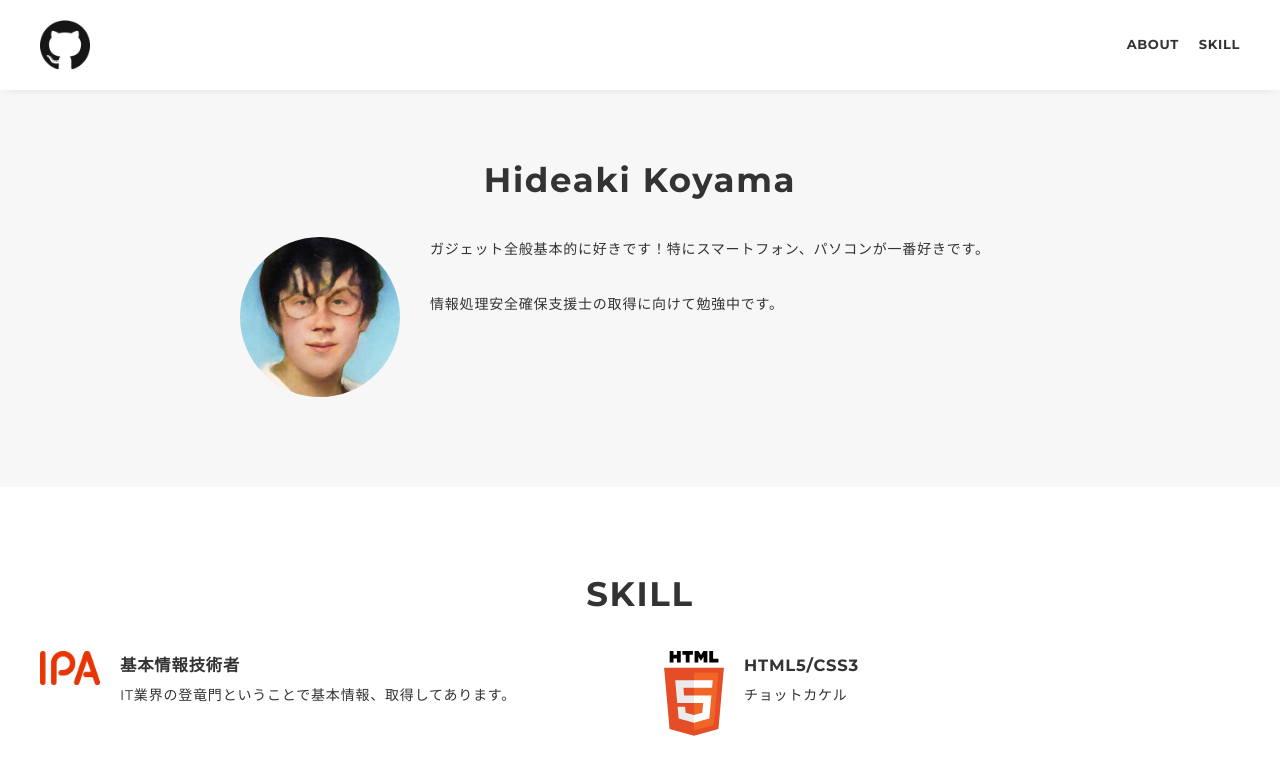
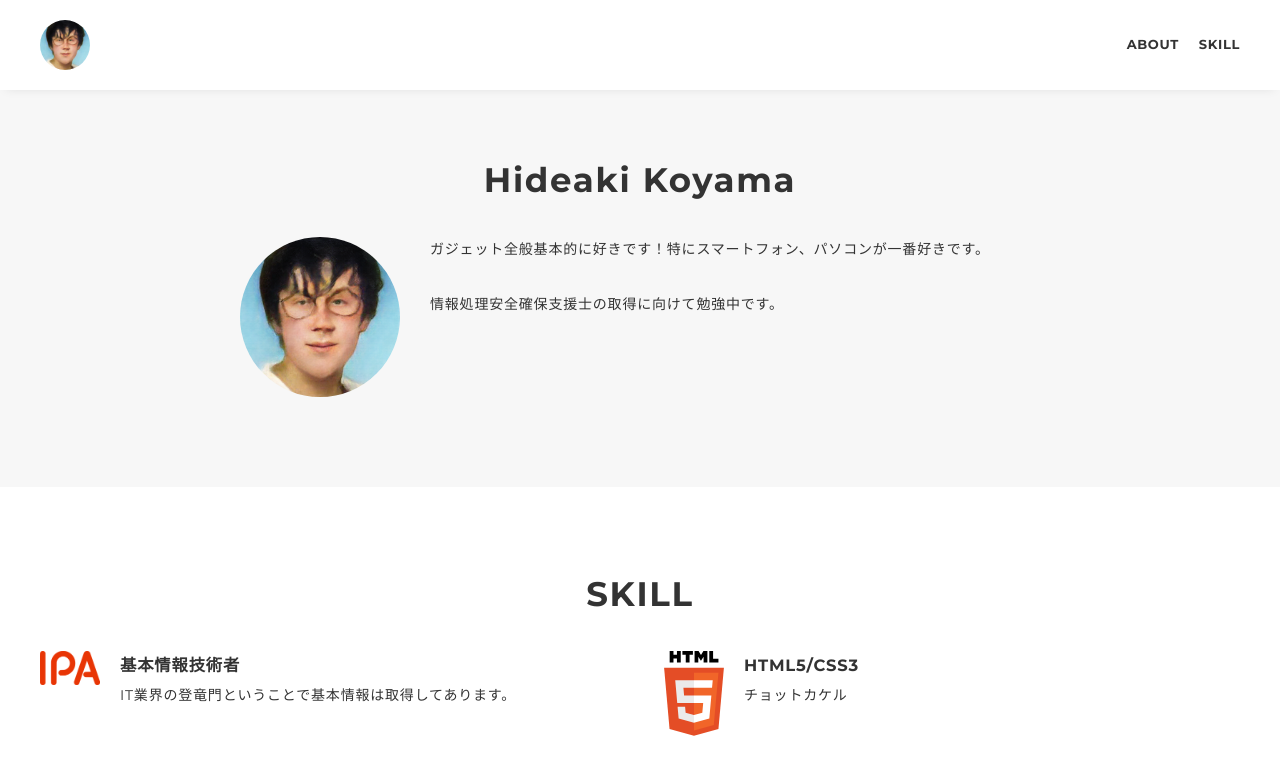
Before and after one commit to hk66ms/portfolio, a plain HTML site: page docs/index.html in a window 1280 px wide. Shown: the top 784 px of the page. Drawn offline with nearby package versions, Linux system fonts and the light colour scheme.

Commit message:
header-banner border-radius

```diff
--- a/docs/css/style.css
+++ b/docs/css/style.css
@@ -1,5 +1,6 @@
 body {
-  font-family: "Montserrat","Helvetica Neue",Arial,"Hiragino Kaku Gothic ProN","Hiragino Sans",Meiryo,sans-serif;
+	font-family: "Montserrat", "Helvetica Neue", Arial,
+		"Hiragino Kaku Gothic ProN", "Hiragino Sans", Meiryo, sans-serif;
 	font-size: 14px;
 	line-height: 1.8;
 	letter-spacing: .8px;
@@ -19,8 +20,7 @@ img {
 	border-style: none;
 }
 
-ul,
-li {
+ul, li {
 	list-style: none;
 }
 
@@ -71,7 +71,7 @@ li {
 	z-index: 1;
 	width: 100%;
 	background-color: #fff;
-  box-shadow: 0 5px 10px -6px rgba(0,0,0,.1);
+	box-shadow: 0 5px 10px -6px rgba(0, 0, 0, .1);
 }
 
 .header .inner {
@@ -96,6 +96,11 @@ li {
 .header-banner {
 	width: 50px;
 }
+
+.header-banner {
+	border-radius: 50%;
+}
+
 .header-nav-list {
 	display: flex;
 	justify-content: space-between;
@@ -115,6 +120,7 @@ li {
 	letter-spacing: .05em;
 	color: #333;
 }
+
 .header-nav-item a:after {
 	position: absolute;
 	bottom: 0;
@@ -139,17 +145,21 @@ li {
 	max-width: 800px;
 	margin: 0 auto;
 }
+
 .profile-img {
 	width: 20%;
 	margin-right: 30px;
 	border-radius: 50%;
 }
+
 .profile-img img {
 	border-radius: 50%;
 }
+
 .profile-body {
 	flex: 1;
 }
+
 .profile-body p:not(:last-child) {
 	margin-bottom: 30px;
 }
@@ -223,60 +233,47 @@ li {
 	color: #797979;
 }
 
-
 /* --- media Queries 767 ---*/
 @media screen and (max-width: 767px) {
 	body {
 		font-size: 13px;
 		line-height: 1.7;
 	}
-
 	.pc-only {
 		display: none;
 	}
-
 	.sp-only {
 		display: block;
 	}
-
 	.title {
 		font-size: 26px;
 		margin-bottom: 20px;
 	}
-
 	.wrapper {
 		padding-top: 57px;
 	}
-
 	.section {
 		padding: 60px 0;
 	}
-
 	.inner {
 		padding: 0 20px;
 	}
-
 	.header .inner {
 		padding: 15px;
 	}
-
 	.header-logo {
 		font-size: 15px;
 		margin-right: 15px;
 	}
-
 	.header-nav-item:not(:last-child) {
 		margin-right: 10px;
 	}
-
 	.header-nav-item a {
 		font-size: 10px;
 	}
-
 	.header-nav-item a:after {
 		display: none;
 	}
-
 	.profile {
 		display: block;
 	}
@@ -285,27 +282,21 @@ li {
 		margin: 0 auto;
 		margin-bottom: 25px;
 	}
-
 	.profile-body p:not(:last-child) {
 		margin-bottom: 20px;
 	}
-
 	.skill-list {
 		display: block;
 		margin-bottom: 0;
 	}
-
 	.skill-item {
 		width: 100%;
 		margin-bottom: 35px;
 	}
-
 	.skill-item:last-child {
 		margin-bottom: 0;
 	}
-
 	.footer {
 		padding: 20px;
 	}
-
 }
--- a/docs/index.html
+++ b/docs/index.html
@@ -29,7 +29,7 @@
 		<header class="header">
 			<div class="inner">
 				<h1 class="header-logo">
-					<a href="#"><img class="header-banner" src="img/github.png"
+					<a href="#"><img class="header-banner" src="img/profile.png"
 						alt="ロゴマーク" /> </a>
 				</h1>
 				<nav class="header-nav">
@@ -67,7 +67,7 @@
 							</p>
 							<div class="skill-body">
 								<h3 class="skill-name">基本情報技術者</h3>
-								<p class="skill-text">IT業界の登竜門ということで基本情報、取得してあります。</p>
+								<p class="skill-text">IT業界の登竜門ということで基本情報は取得してあります。</p>
 							</div>
 						</div>
 						<div class="skill-item">
```
Lines whose indentation alone changed are shown as unchanged.
